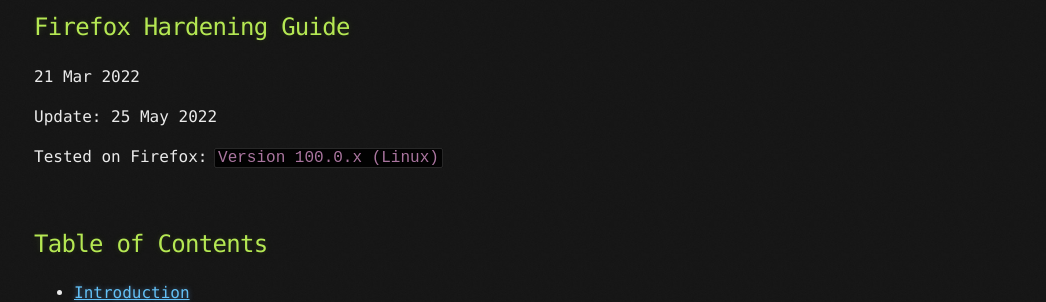
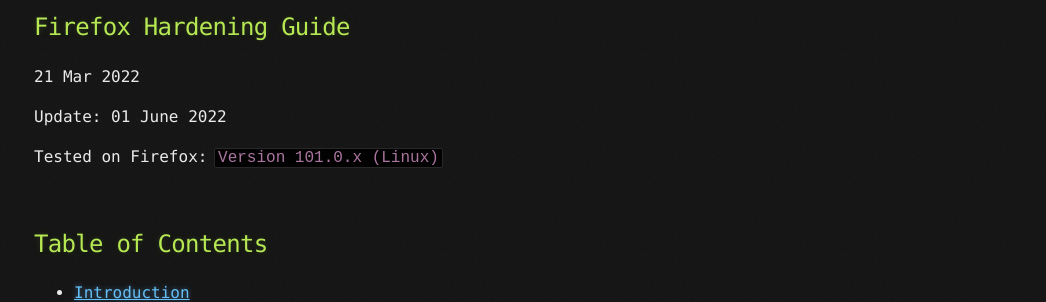
Before and after one commit to brainfucksec/brainfucksec.github.io, a Jekyll site: the page built from _posts/2022-03-21-firefox-hardening-guide.md, in a window 1280 px wide and 900 px high. Shown: the part 126-428 px from the top of the window, without its empty margins (106-1152 px from the left). Built offline with Jekyll 4.4.1, drawn with Linux system fonts in a browser that asks for light colours.

Commit message:
Update: _posts/2022-03-21-firefox-hardening-guide.md

```diff
--- a/_posts/2022-03-21-firefox-hardening-guide.md
+++ b/_posts/2022-03-21-firefox-hardening-guide.md
@@ -4,9 +4,9 @@
 date: 2022-03-21
 ---
 
-Update: 25 May 2022
+Update: 01 June 2022
 
-Tested on Firefox: `Version 100.0.x (Linux)`
+Tested on Firefox: `Version 101.0.x (Linux)`
 
 <br>
 
```
